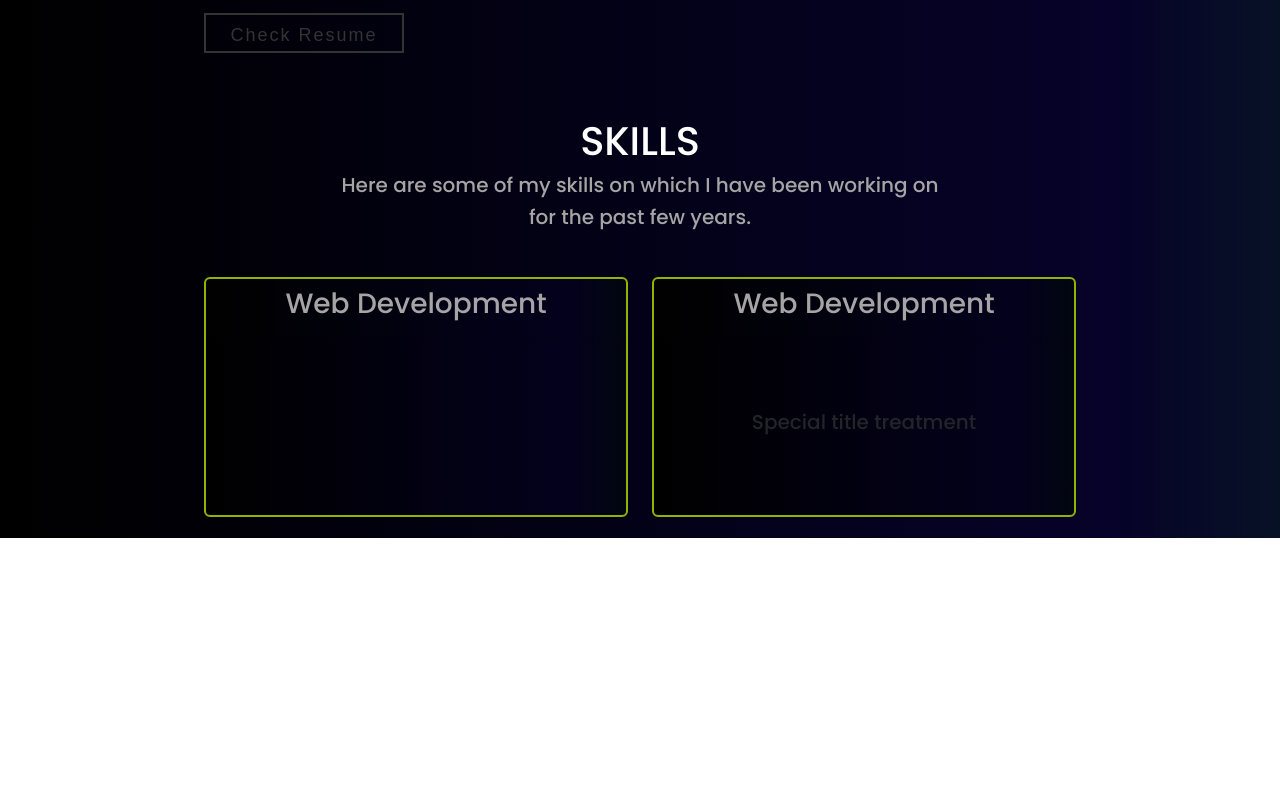
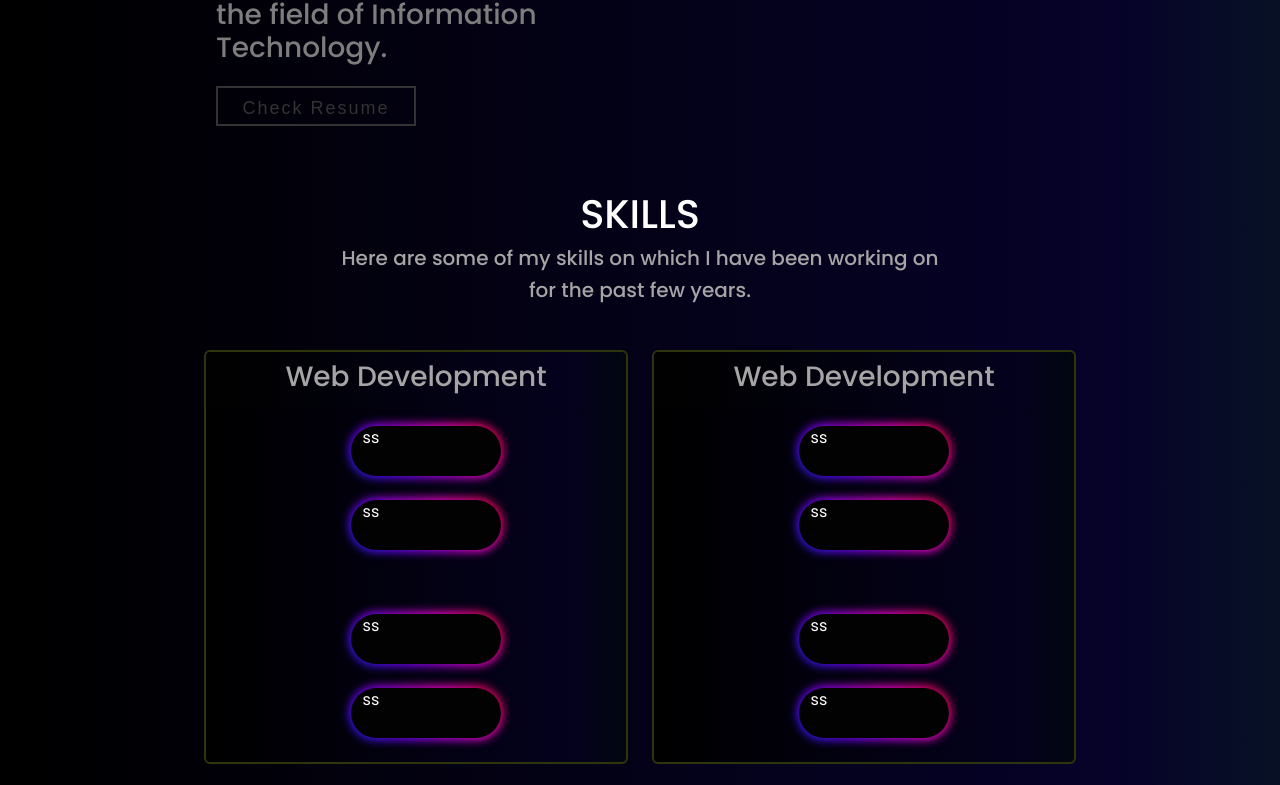
Before and after one commit to ChamikaRathnayaka/Portfolio, a React (Create React App) app: page / in a window 1280 px wide. Shown: the part 788-1573 px from the top of the page. Before the commit the page ends 1326 px from the top, so only its background shows below. Built offline with nearby package versions, Linux system fonts and the light colour scheme; the HTML template or start-up script is replaced by a standard one.

Commit message:
skills effects

```diff
--- a/src/Components/About/About.css
+++ b/src/Components/About/About.css
@@ -1,8 +1,11 @@
 .row {
-  margin-top: 5vh;
   margin-left: auto;
   margin-right: auto;
   width: 70%;
+}
+
+.container{
+margin-top: 5vh;
 }
 
 .card-image {
@@ -59,7 +62,7 @@
   margin-top: 5%;
 }
 
-a {
+.Resume-button {
   display: block;
   width: 200px;
   height: 40px;
@@ -75,12 +78,12 @@ a {
   transition: all 0.35s;
 }
 
-a span {
+.Resume-button span {
   position: relative;
   z-index: 2;
 }
 
-a:after {
+.Resume-button:after {
   position: absolute;
   content: "";
   top: 0;
@@ -91,10 +94,10 @@ a:after {
   transition: all 0.35s;
 }
 
-a:hover {
+.Resume-button:hover {
   color: #fff;
 }
 
-a:hover:after {
+.Resume-button:hover:after {
   width: 100%;
 }
--- a/src/Components/About/About.jsx
+++ b/src/Components/About/About.jsx
@@ -4,7 +4,7 @@ import "./About.css";
 export default function Home() {
   return (
     <div>
-      <div className="row">
+      <div className="row container">
         <div className="col-sm-6">
           <div className="">
             <h1 className="card-text">
@@ -25,7 +25,7 @@ export default function Home() {
           </div>
 
           <div class="wrapper">
-            <a href="https://drive.google.com/file/d/1LH1xzRjbMb69YLA5ZjWFXrpTXNAskMm3/view?usp=drive_link">
+            <a className="Resume-button"href="https://drive.google.com/file/d/1LH1xzRjbMb69YLA5ZjWFXrpTXNAskMm3/view?usp=drive_link">
               <span>Check Resume</span>
             </a>
           </div>
--- a/src/Components/Header/Header.jsx
+++ b/src/Components/Header/Header.jsx
@@ -27,9 +27,11 @@ export default function header() {
               </Nav.Link>
             </Nav>
             <Nav className="ms-auto">
+            <a href="https://github.com/ChamikaRathnayaka">
               <button className="glow-on-hover" type="button">
                 Git hub Profile
               </button>
+              </a>
             </Nav>
           </Navbar.Collapse>
         </Container>
--- a/src/Components/Skills/Skills.css
+++ b/src/Components/Skills/Skills.css
@@ -17,8 +17,8 @@
     rgb(1, 6, 15) 100%
   );
       margin-bottom: 5%;
-      border: 2px solid rgb(147, 179, 4);
-      height: 30vh;
+      border: 2px solid rgb(46, 53, 13);
+      height: 35%;
 }
 
 .card-header{
@@ -26,6 +26,7 @@
     justify-content: center;
     color: #a6a4a4;
     font-weight: bold;
+    margin-bottom: -3vh;
 }
 
 .card-body{
@@ -50,3 +51,88 @@
     justify-content: center;
     border-radius: 10px;
 }
+
+.skills_grid{
+    margin-top: 5vh;
+    display: flex;
+    align-items: center;
+    justify-content: center;
+}
+
+.individual-skill{
+    border: 1px solid red;
+    margin-left: 1.5vw;
+    border-radius: 10px;
+    margin-bottom: 3vh;
+}
+
+
+/* individual card border */
+.glow {
+    width: 150px;
+    height: 50px;
+    border: none;
+    outline: none;
+    color: #fff;
+    background: #111;
+    cursor: pointer;
+    position: relative;
+    z-index: 0;
+    border-radius: 30px;
+  }
+
+  .glow:before {
+    content: "";
+    background: linear-gradient(
+      45deg,
+      #ff0000,
+      #ff7300,
+      #fffb00,
+      #48ff00,
+      #00ffd5,
+      #002bff,
+      #7a00ff,
+      #ff00c8,
+      #ff0000
+    );
+    position: absolute;
+    top: -2px;
+    left: -2px;
+    background-size: 400%;
+    z-index: -1;
+    filter: blur(5px);
+    width: calc(100% + 4px);
+    height: calc(100% + 4px);
+    animation: glowing 20s linear infinite;
+    opacity: 1; /* Always visible */
+    transition: opacity 0.3s ease-in-out;
+    border-radius: 30px;
+  }
+
+  .glow:active {
+    color: #000;
+  }
+
+  .glow:after {
+    z-index: -1;
+    content: "";
+    position: absolute;
+    width: 100%;
+    height: 100%;
+    background: #020202;
+    left: 0;
+    top: 0;
+    border-radius: 30px;
+  }
+
+  @keyframes glowing {
+    0% {
+      background-position: 0 0;
+    }
+    50% {
+      background-position: 400% 0;
+    }
+    100% {
+      background-position: 0 0;
+    }
+  }
--- a/src/Components/Skills/Skills.jsx
+++ b/src/Components/Skills/Skills.jsx
@@ -20,9 +20,15 @@ export default function Skills() {
             <div className="card-header">
               <h3>Web Development</h3>
             </div>
-
             <div className="skill-details">
-
+              <div class="row skills_grid">
+                <div class="col-sm-3 individual-skill glow">ss</div>
+                <div class="col-sm-3 individual-skill glow">ss</div>
+              </div>
+              <div class="row skills_grid">
+                <div class="col-sm-3 individual-skill glow ">ss</div>
+                <div class="col-sm-3 individual-skill glow">ss</div>
+              </div>
             </div>
           </div>
         </div>
@@ -31,8 +37,15 @@ export default function Skills() {
             <div className="card-header">
               <h3>Web Development</h3>
             </div>
-            <div class="card-body">
-              <h5 class="card-title">Special title treatment</h5>
+            <div className="skill-details">
+              <div class="row skills_grid">
+                <div class="col-sm-3 individual-skill glow">ss</div>
+                <div class="col-sm-3 individual-skill glow">ss</div>
+              </div>
+              <div class="row skills_grid">
+                <div class="col-sm-3 individual-skill glow">ss</div>
+                <div class="col-sm-3 individual-skill glow">ss</div>
+              </div>
             </div>
           </div>
         </div>
```
